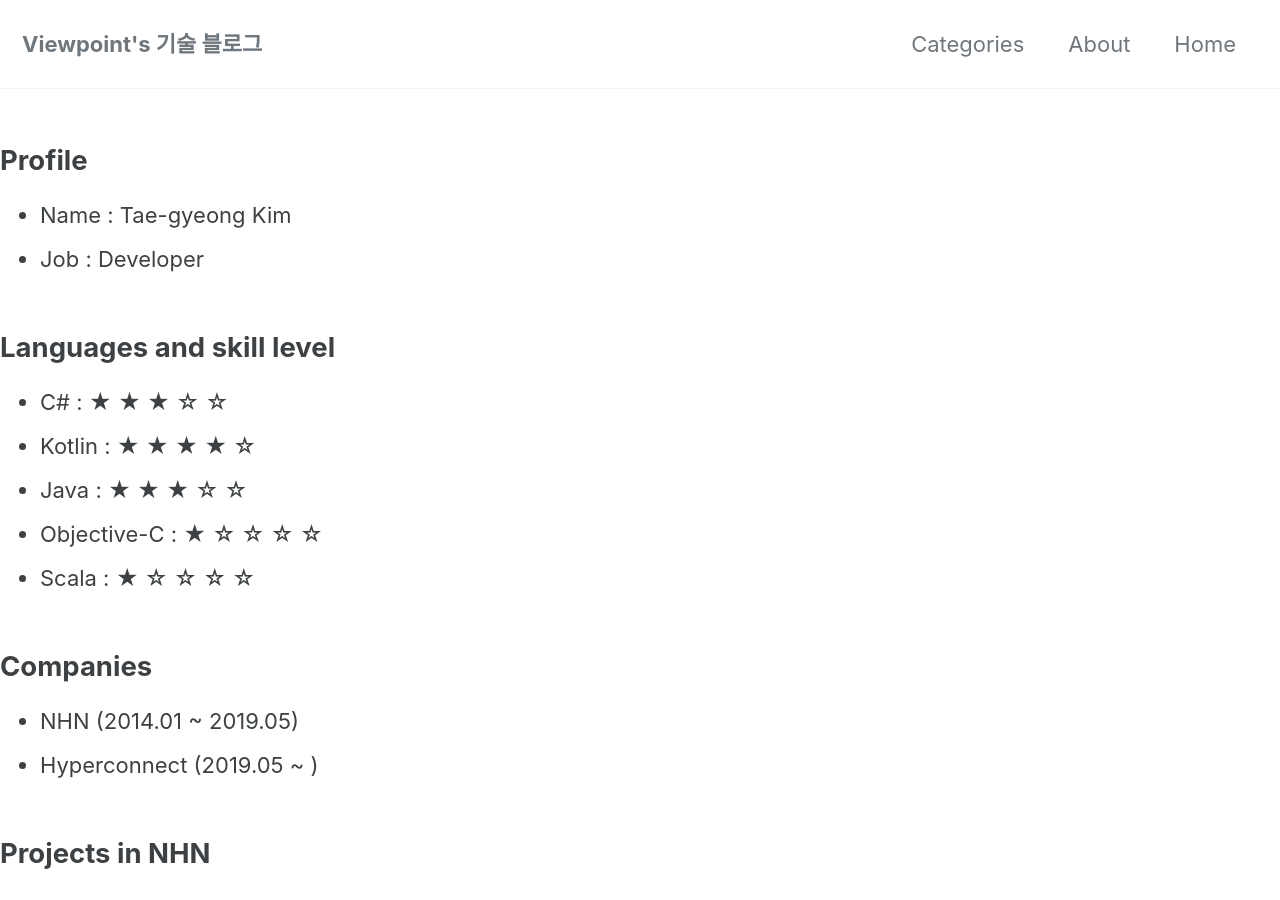
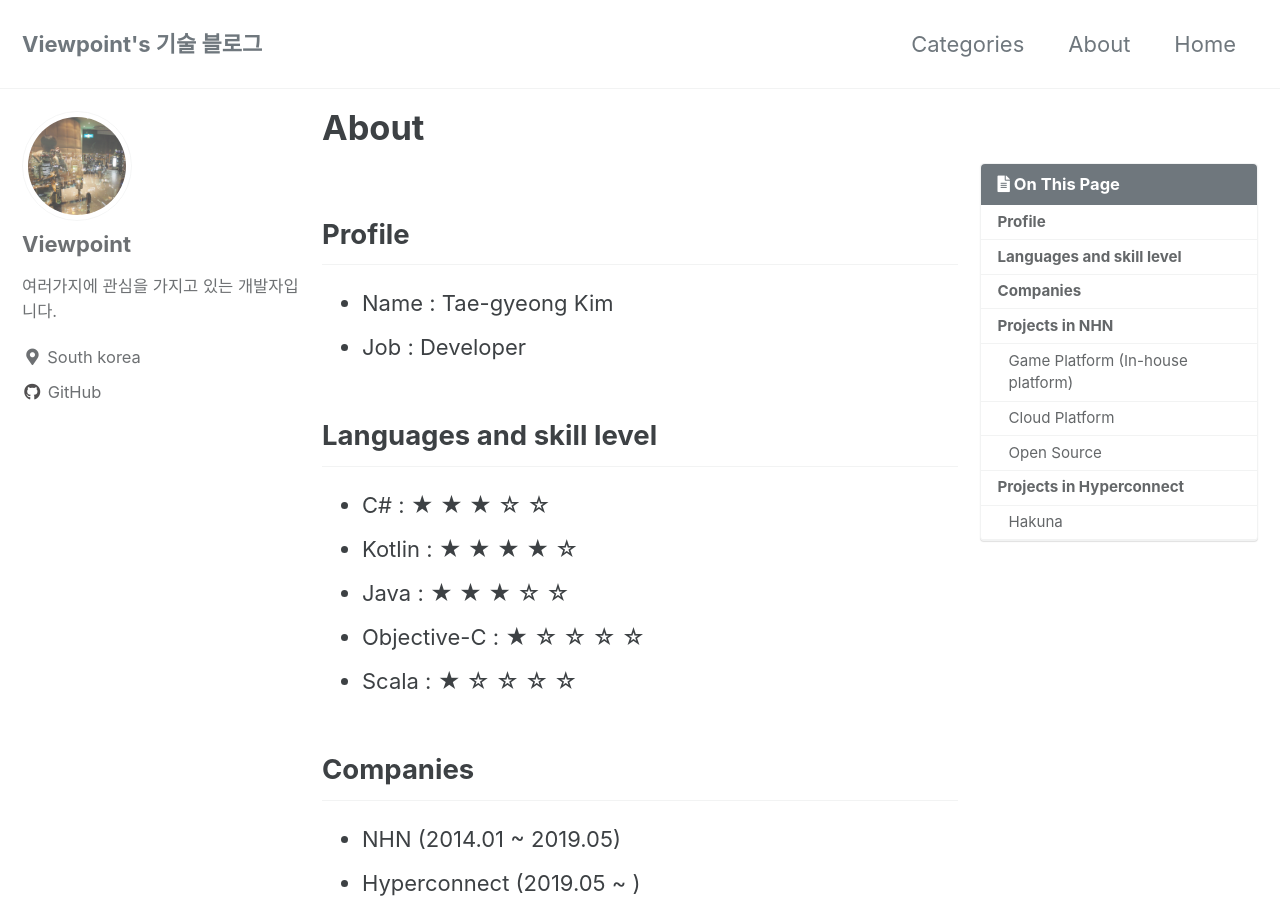
Before and after one commit to hide1202/hide1202.github.io, a Jekyll site: the page built from _pages/about.md, in a window 1280 px wide and 900 px high. Built offline with Jekyll 4.4.1, drawn with Linux system fonts in a browser that asks for light colours; cached includes are drawn as plain includes; our own code applies the rules of GitHub Pages for plain Markdown files; part of the change alters nothing that is shown; some of the changed text lies outside the part shown.

Commit message:
about 이 제대로 노출되도록 수정

```diff
--- a/_config.yml
+++ b/_config.yml
@@ -248,6 +248,14 @@ compress_html:
 
 # Defaults
 defaults:
+  # _pages
+  - scope:
+      path: ""
+      type: pages
+    values:
+      layout: single
+      author_profile: true
+
   # _posts
   - scope:
       path: ""
--- a/_pages/about.md
+++ b/_pages/about.md
@@ -6,6 +6,7 @@ haste_logo:
     image_path: /assets/images/toast_haste.png
     alt: "TOAST Haste"
 last_modified_at: 2019-09-07T02:00:00+09:00
+toc: true
 ---
 
 ## Profile
```
